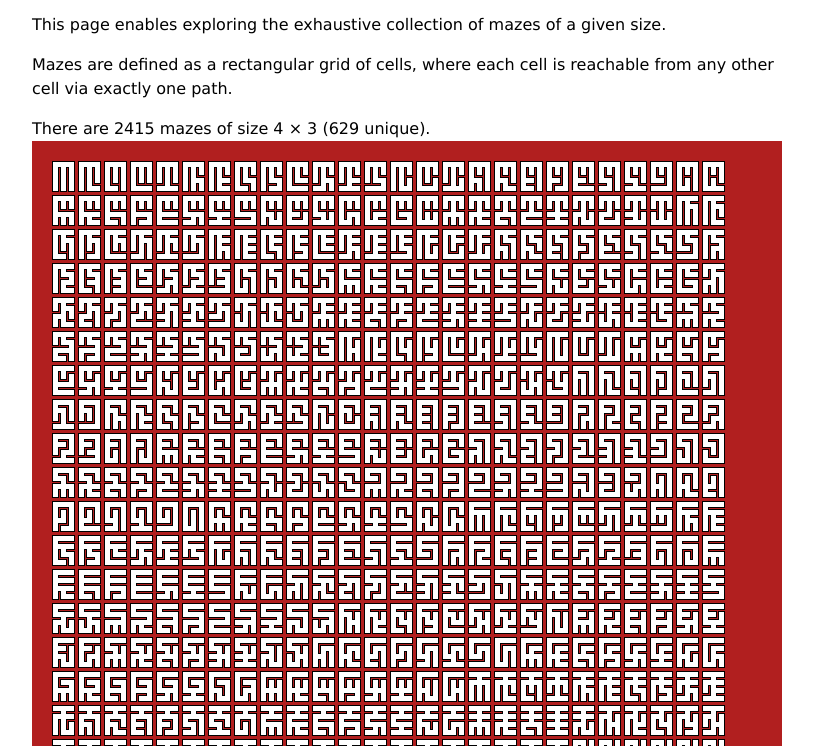
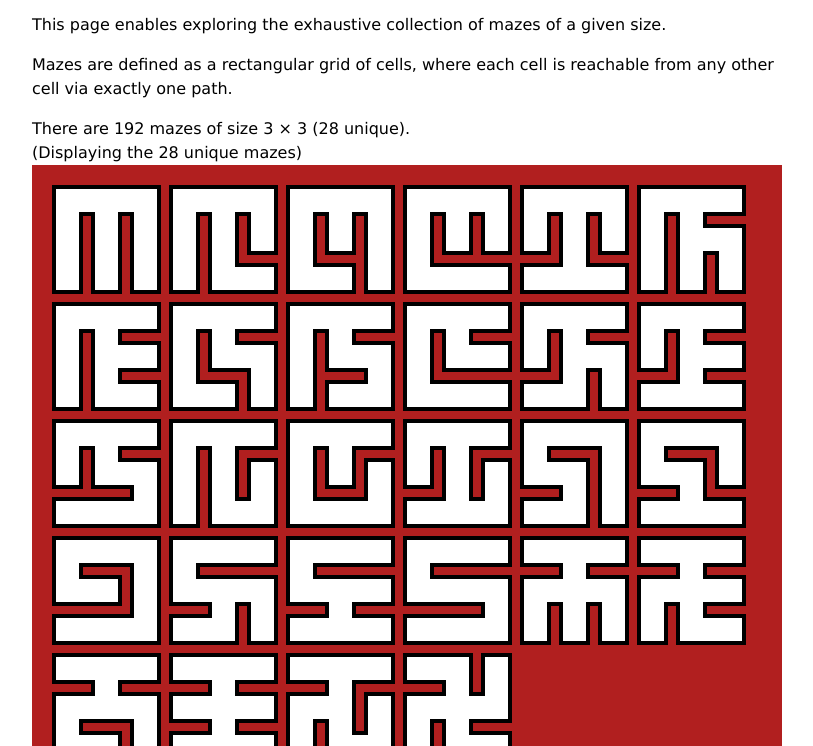
Before and after one commit to mckoss/maze-canvas, a website: page index.html in a window 1280 px wide. Shown: the part 54-800 px from the top of the page, without its empty margins (233-1046 px from the left). Drawn offline with Linux system fonts and the light colour scheme.

Commit message:
Symmetry selection and display.

```diff
--- a/index.html
+++ b/index.html
@@ -28,7 +28,8 @@
 
     <div id='stats'>
         There are <span id="total">0</span> mazes of size
-        <span id="maze-size">0 × 0</span> (<span id="unique">0</span> unique).
+        <span id="maze-size">0 × 0</span> (<span id="unique">0</span> unique).<br>
+        (Displaying the <span id="displayed">0</span> <span id="display-type">all</span> mazes)
     </div>
 
     <div class="maze-canvas-container">
--- a/scripts/maze-canvas-page.js
+++ b/scripts/maze-canvas-page.js
@@ -1,11 +1,16 @@
 import { Maze } from './maze-generator.js';
 import { MazeCanvas } from './maze-canvas.js';
 export { initializePage };
-const elements = bindElements('maze-canvas', 'error', 'rows', 'columns', 'generate', 'maze-size', 'total', 'unique');
+const elements = bindElements('maze-canvas', 'error', 'rows', 'columns', 'generate', 'maze-size', 'total', 'unique', 'display-type', 'displayed');
 const params = {
     margin: 20,
-    spacing: 3,
+    spacing: 8,
     backgroundColor: 'rgb(177, 31, 31)',
+};
+const displayTypes = {
+    "1": "unique",
+    "2": "2-symmetric",
+    "4": "4-symmetric",
 };
 function initializePage() {
     const mazeCanvas = elements['maze-canvas'];
@@ -14,17 +19,25 @@ function initializePage() {
     const height = mazeCanvas.height;
     ctx.fillStyle = params.backgroundColor;
     ctx.fillRect(0, 0, width, height);
-    drawMazes(4, 3, ctx);
+    drawMazes(3, 3, 1, ctx);
 }
-function drawMazes(rows, columns, ctx) {
+function drawMazes(rows, columns, showSym, ctx) {
     const width = ctx.canvas.width;
     const height = ctx.canvas.height;
     const maze = new Maze(rows, columns);
     const { total, unique, symCounts } = maze.countMazes();
     elements['maze-size'].textContent = `${rows} × ${columns}`;
-    elements.total.textContent = total.toString();
-    elements.unique.textContent = unique.toString();
-    const mazesPerRow = Math.ceil(Math.sqrt(unique));
+    elements.total.textContent = total.toLocaleString();
+    elements.unique.textContent = unique.toLocaleString();
+    let displayed = 0;
+    for (let [sym, count] of Object.entries(symCounts)) {
+        if (showSym <= parseInt(sym, 10)) {
+            displayed += count;
+        }
+    }
+    elements['display-type'].textContent = displayTypes[showSym.toString()];
+    elements.displayed.textContent = displayed.toLocaleString();
+    const mazesPerRow = Math.ceil(Math.sqrt(displayed));
     const spacePerRow = 2 * params.margin + (mazesPerRow - 1) * params.spacing;
     let mc = new MazeCanvas(rows, columns, []);
     mc.sizeFromWidth(Math.floor((width - spacePerRow) / mazesPerRow));
@@ -33,6 +46,9 @@ function drawMazes(rows, columns, ctx) {
     let col = 0;
     for (let m of maze.allMazes(true)) {
         if (!m.isCanonical) {
+            continue;
+        }
+        if (m.symmetry < showSym) {
             continue;
         }
         mc.setWalls(m.walls);
--- a/scripts/maze-canvas.js
+++ b/scripts/maze-canvas.js
@@ -1,8 +1,8 @@
 export { MazeCanvas };
 class MazeCanvas {
     constructor(rows, columns, walls) {
-        this.wallBorder = 1;
-        this.wallPadding = 1;
+        this.wallBorder = 4;
+        this.wallPadding = 8;
         this.borderColor = 'rgb(0, 0, 0)';
         this.cellColor = 'rgb(255, 255, 255)';
         this.backgroundColor = 'red';
--- a/src/maze-canvas.ts
+++ b/src/maze-canvas.ts
@@ -5,8 +5,8 @@ class MazeCanvas {
     rows: number;
     columns: number;
 
-    wallBorder = 1;
-    wallPadding = 1;
+    wallBorder = 2
+    wallPadding = 3;
     borderColor = 'rgb(0, 0, 0)';
     cellColor = 'rgb(255, 255, 255)';
     backgroundColor = 'red';
```
Also changed, not shown: src/maze-canvas-page.ts (+26 -7 lines), 1 other file.
